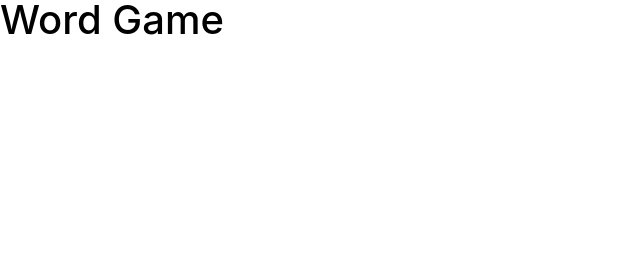
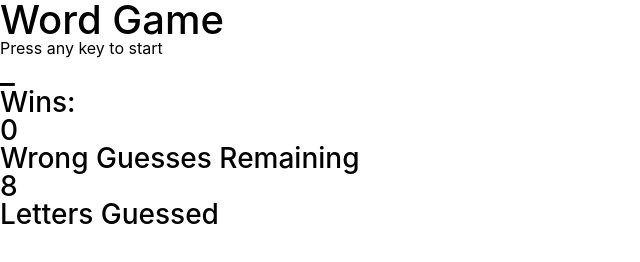
Before and after one commit to aOpenbrier/Word-Guess-Game, a plain HTML site: page index.html in a window 1280 px wide. Shown: the whole page, without its empty margins (0-640 px from the left). Drawn offline with nearby package versions, Linux system fonts and the light colour scheme.

Commit message:
update value displays

```diff
--- a/index.html
+++ b/index.html
@@ -11,21 +11,25 @@
 <body>
     <h1>Word Game</h1>
 
-    <div id="message"></div>
+    <div id="message">Press any key to start</div>
     <div id="grid">
         <div class="hidden">
-            <span id="hidden"></span>
-            <span id="wincount"></span>
+            <h2></h2>
+            <h2 id="hidden">_</h2>
+            <h3>Wins:</h3>
+            <h3 id="wincount">0</h3>
         </div>
         <div class="guesscount">
-            <span id="guesscount"></span>
+            <h3>Wrong Guesses Remaining</h3>
+            <h3 id="guesscount">8</h3>
         </div>
         <div class="letters">
-            <span id="letters"></span>
+            <h3>Letters Guessed</h3>
+            <h3 id="letters">&nbsp;</h3>
         </div>
 
     </div>
-<script src="https://code.jquery.com/jquery-3.3.1.js" integrity="sha256-2Kok7MbOyxpgUVvAk/HJ2jigOSYS2auK4Pfzbm7uH60=" crossorigin="anonymous"></script>
+<!-- <script src="https://code.jquery.com/jquery-3.3.1.js" integrity="sha256-2Kok7MbOyxpgUVvAk/HJ2jigOSYS2auK4Pfzbm7uH60=" crossorigin="anonymous"></script> -->
 <script src="assets/javascript/game.js"></script>
 </body>
 </html>
```
